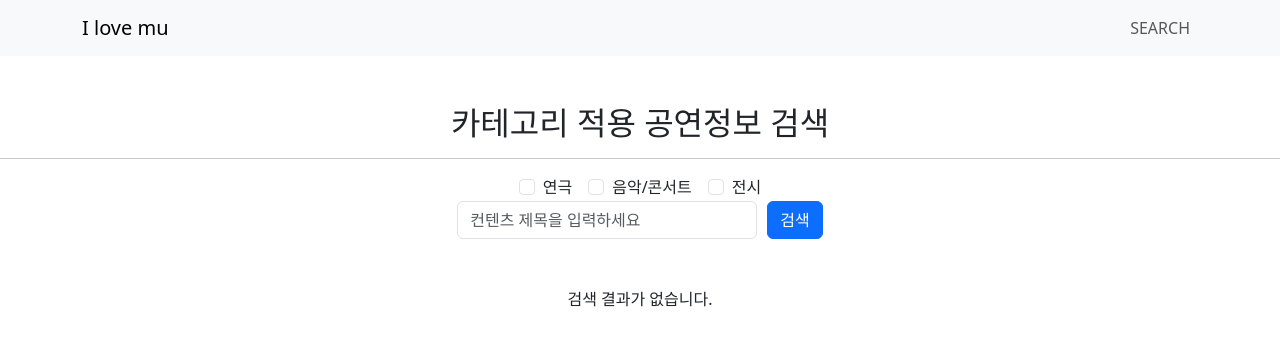
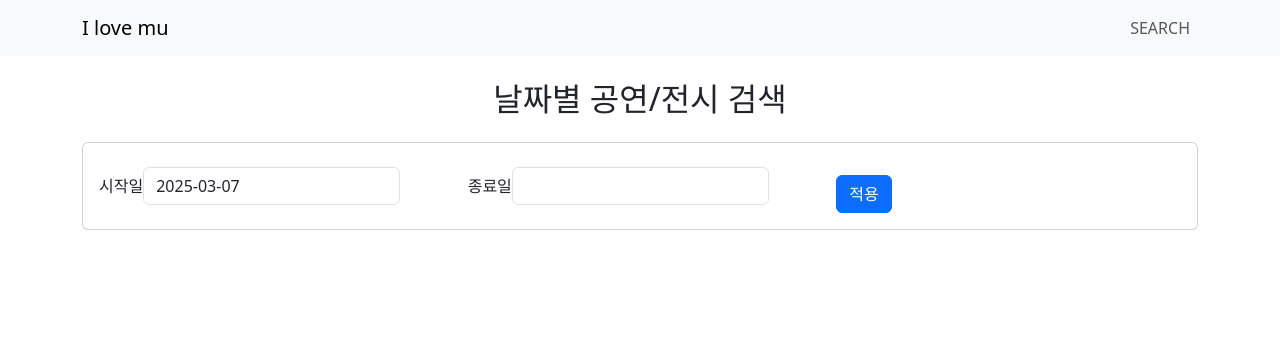
Before and after one commit to I-love-MU/React, a React (Vite) app in the folder ilm/: page /search in a window 1280 px wide. Shown: the top 346 px of the page. Built offline with nearby package versions, Linux system fonts and the light colour scheme.

Commit message:
feat: 날짜 상태 변수 추가, 날짜 필터링 함수 추가, DateFilter import

```diff
--- a/ilm/src/ui/pages/SearchPage.jsx
+++ b/ilm/src/ui/pages/SearchPage.jsx
@@ -1,55 +1,53 @@
 import React, { useState, useEffect } from 'react'
 import { getFilteredData } from '../../services/ApiService'
-import SearchForm from '../components/SearchForm'
 import SearchResults from '../components/SearchResults'
-import CategoryFilter from '../components/CategoryFilter'
+import DateFilter from '../components/DateFilter'
 
 const SearchPage = () => {
-  const [displayData, setDisplayData] = useState([]) // 화면에 표시할 데이터 상태
+  const [displayData, setDisplayData] = useState([])
   const [searchStatus, setSearchStatus] = useState({
-    isInitiated: false, // 검색이 시작되었는지 여부
-    isPending: false,   // 검색이 진행 중인지 여부
+    isInitiated: false,
+    isPending: false,
   })
-  const [searchTerm, setSearchTerm] = useState('')
-  const [selectedCategory, setSelectedCategory] = useState(null)
-  const [checkedBox, setCheckedBox] = useState(null)
   const [error, setError] = useState({
     isError: false,
     message: '',
     type: ''
   })
 
-  const realmCode = {
-    theatrical: 'A000',
-    concerts: 'B000',
-    exhibitions: 'D000',
-    default: 'D000'
-  }
+  // 날짜 필터 상태 추가 (현재 날짜로 초기화)
+  const [dateFilter, setDateFilter] = useState({
+    startDate: '', // 현재 날짜
+    endDate: ''    // 현재 날짜
+  })
+
+  const defaultCategory = 'D000' // 기본 카테고리
 
   // API 데이터 호출
   useEffect(() => {
-    if (selectedCategory && searchStatus.isPending) {
+    if (searchStatus.isPending) {
       const apiKey = import.meta.env.VITE_API_KEY
       const fetchData = async () => {
-        // 에러 상태 초기화
         setError({ isError: false, message: '', type: '' })
+        try {
+          const responseData = await getFilteredData(
+            apiKey,
+            1,
+            10,
+            defaultCategory,
+            'A',
+            dateFilter.startDate,
+            dateFilter.endDate
+          )
+          console.log('API 응답 데이터:', responseData)
 
-        try {
-          const responseData = await getFilteredData(apiKey, 1, 10, selectedCategory, 'A')
-
-          // 검색어가 있으면 검색어로 필터링, 없으면 전체 데이터 표시
-          if (searchTerm) {
-            const lowerCaseSearchTerm = searchTerm.toLowerCase()
-            const filteredResults = responseData.filter(
-              (data) => data.title && data.title.toLowerCase().includes(lowerCaseSearchTerm)
-            )
-            setDisplayData(filteredResults)
-          } else {
-            setDisplayData(responseData)
-          }
+          setDisplayData(responseData)
 
           // 검색 상태 업데이트
-          setSearchStatus({ isInitiated: true, isPending: false })
+          setSearchStatus({
+            isInitiated: true,
+            isPending: false
+          })
         } catch (error) {
           // 에러 처리
           const errorState = {
@@ -57,7 +55,6 @@ const SearchPage = () => {
             type: 'unknown',
             message: "오류가 발생했습니다"
           }
-
           if (error.response) {
             errorState.type = 'server'
             errorState.message = `서버에서 오류가 발생했습니다 (${error.response.status})`
@@ -68,52 +65,37 @@ const SearchPage = () => {
             errorState.type = 'request'
             errorState.message = "요청 설정 중 오류가 발생했습니다"
           }
-
           setError(errorState)
           setSearchStatus(prev => ({ ...prev, isPending: false }))
         }
       }
-
       fetchData()
     }
-  }, [selectedCategory, searchStatus.isPending, searchTerm])
+  }, [searchStatus.isPending, dateFilter])
 
-  // 검색 처리 함수
-  const handleSearch = (term) => {
-    setSearchTerm(term)
+  // 날짜 필터 적용 핸들러
+  const handleDateFilterApply = (startDate, endDate) => {
+    setDateFilter({
+      startDate,
+      endDate
+    })
 
-    // 카테고리가 선택되지 않았으면 기본값 설정
-    if (!selectedCategory) {
-      setSelectedCategory(realmCode.default)
-    }
-
-    // 검색 상태 업데이트
-    setSearchStatus({ isInitiated: true, isPending: true })
-  }
-
-  // 카테고리 변경 핸들러
-  const handleCategoryChange = (name, isChecked) => {
-    // 체크박스 상태 업데이트
-    setCheckedBox(isChecked ? name : null)
-    setSelectedCategory(isChecked ? realmCode[name] : null)
-
-    // 이미 검색이 시작된 상태면 결과 초기화
-    if (searchStatus.isInitiated) {
-      setDisplayData([])
-      setSearchStatus(prev => ({ ...prev, isInitiated: false }))
-    }
+    // 검색 시작
+    setSearchStatus({
+      isInitiated: true,
+      isPending: true
+    })
   }
 
   const renderContent = () => {
-
     // 에러가 있는 경우
     if (error.isError) {
-      return <div className="error-message">{error.message}</div>
+      return <div className="alert alert-danger">{error.message}</div>
     }
 
     // 검색 중인 경우
     if (searchStatus.isPending) {
-      return <p>검색 중입니다...</p>
+      return <div className="text-center">검색 중입니다...</div>
     }
 
     // 검색 결과가 있는 경우
@@ -122,21 +104,18 @@ const SearchPage = () => {
     }
 
     // 검색 결과가 없는 경우
-    return <p>검색 결과가 없습니다.</p>
+    if (searchStatus.isInitiated && displayData.length === 0) {
+      return <div className="alert alert-info">검색 결과가 없습니다.</div>
+    }
+
+    return null
   }
 
   return (
-    <div className="search-page">
-      <CategoryFilter
-        checkedBox={checkedBox}
-        onCategoryChange={handleCategoryChange}
-      />
-
-      <SearchForm onSearch={handleSearch} />
-
-      <div className='text-center'>
-        {renderContent()}
-      </div>
+    <div>
+      <h2 className="text-center my-4">날짜별 공연/전시 검색</h2>
+      <DateFilter onDateFilterApply={handleDateFilterApply} />
+      {renderContent()}
     </div>
   )
 }
```
